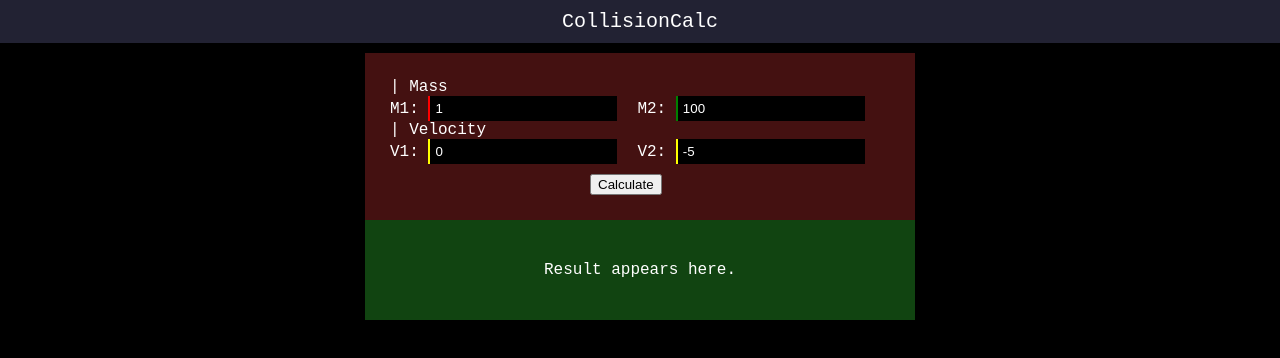
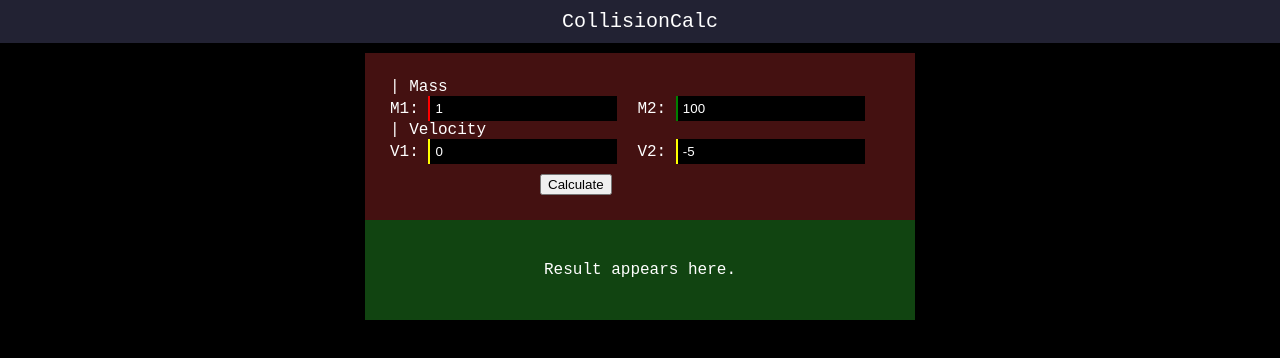
Before and after one commit to Ragavendaran/CollisionCalc, a plain HTML site: page index.html in a window 1280 px wide. Drawn offline with Linux system fonts and the light colour scheme.

Commit message:
Button Maintainence

```diff
--- a/index.html
+++ b/index.html
@@ -51,7 +51,7 @@
             <input id="v1" type="number" value="0" default="0" style="border-left: 2px solid yellow"></div>
             <div>V2:
             <input id="v2" type="number" value="-5" default="-5" style="border-left: 2px solid yellow"></div></div>
-            <button type="button" value="Calculate" onclick="runCalc()" style="margin: 10px 40% 0px 40%">Calculate</button>
+            <button type="button" value="Calculate" onclick="runCalc()" style="margin: 10px 30% 0px 30%">Calculate</button>
         </form>
         <form style="background-color: #114411; text-align: center">
             <p id="result">Result appears here.</p>
```
